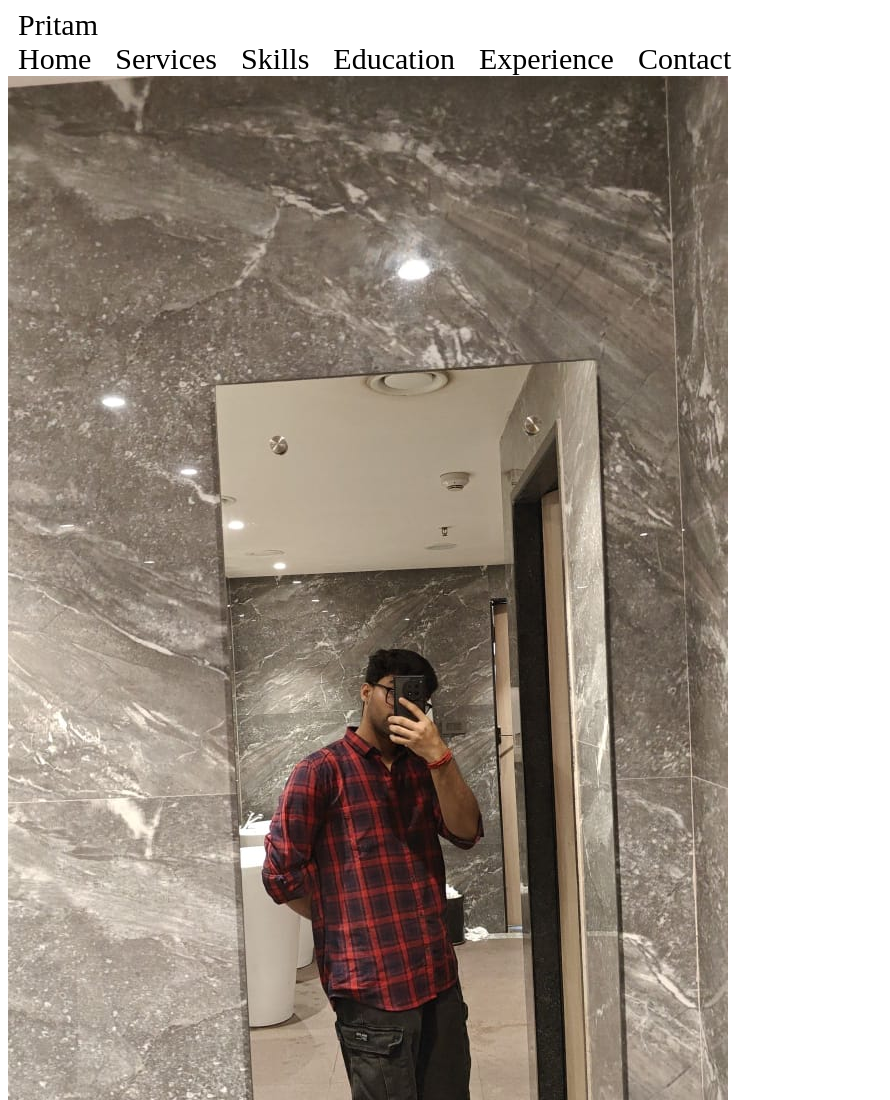
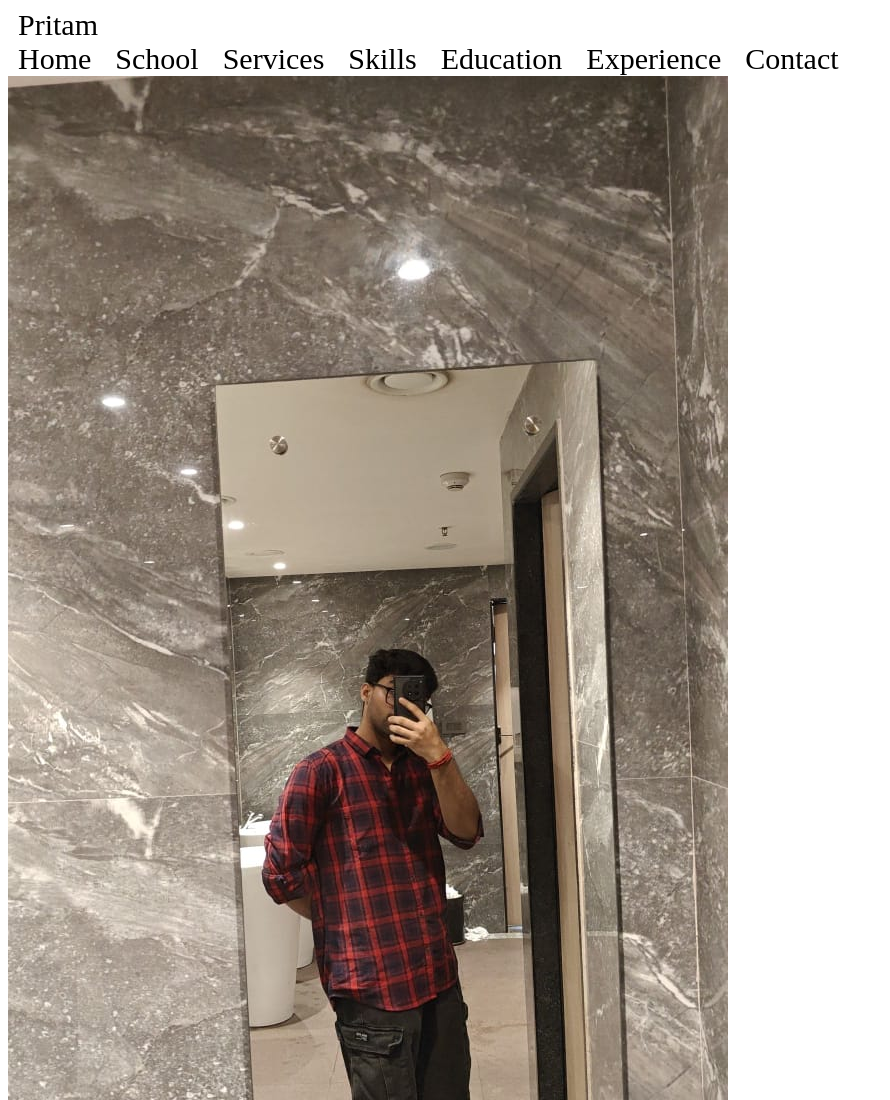
Before and after one commit to Pritam26dev/testname, a plain HTML site: page index.html in a window 1280 px wide. Shown: the top 1100 px of the page, without its empty margins (0-890 px from the left). Drawn offline with Linux system fonts and the light colour scheme.

Commit message:
second commit

```diff
--- a/index.html
+++ b/index.html
@@ -14,6 +14,7 @@
         <a href="#" class="logo">Pritam</a>
     <nav>
         <a href="#" class="active">Home</a>
+        <a href="#" class="">School</a>
         <a href="#">Services</a>
         <a href="#">Skills</a>
         <a href="#">Education</a>
```
